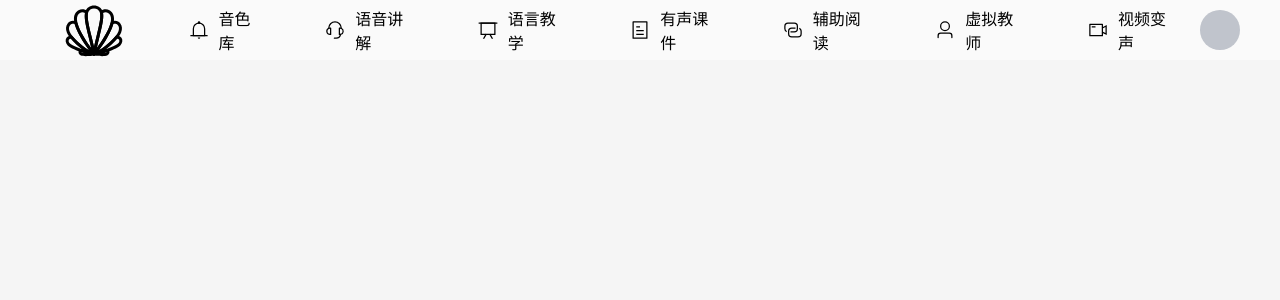
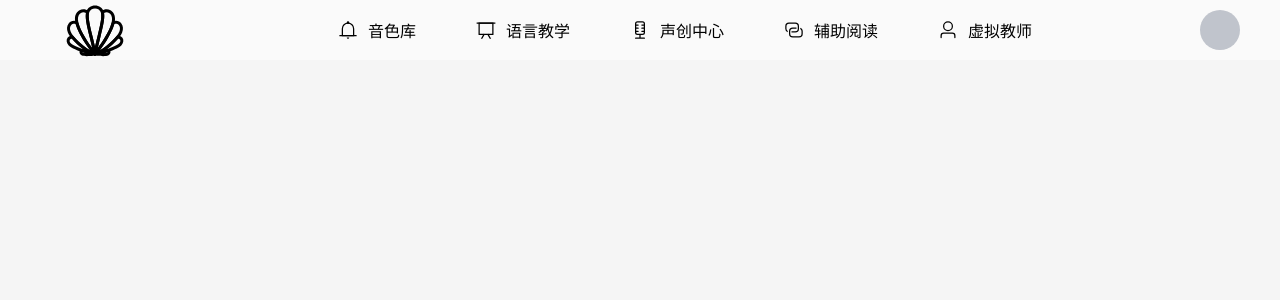
Before and after one commit to Demonor-alt/Sound, a Vue app: page /createbank/1 in a window 1280 px wide. Shown: the top 300 px of the page. Built offline with nearby package versions, Linux system fonts and the light colour scheme.

Commit message:
导航栏调整

```diff
--- a/src/views/Main.vue
+++ b/src/views/Main.vue
@@ -27,21 +27,36 @@
             </el-icon>模型收藏
           </div>
         </el-popover>
-        <div class="menu-item" :class="{ active: activeMenu === 'explanation' }" @click="setActive('explanation')">
-          <el-icon size="20">
-            <Service />
-          </el-icon>语音讲解
-        </div>
         <div class="menu-item" :class="{ active: activeMenu === 'teach' }" @click="setActive('teach')">
           <el-icon size="20">
             <DataBoard />
           </el-icon>语言教学
         </div>
-        <div class="menu-item" :class="{ active: activeMenu === 'courseware' }" @click="setActive('courseware')">
-          <el-icon size="20">
+
+        <el-popover placement="bottom" :width="170" trigger="hover">
+          <template #reference>
+            <div class="menu-item" :class="{ active: activeMenu === 'explanation' || activeMenu === 'courseware' || activeMenu === 'voice'}" @click="setActive('explanation')">
+              <el-icon size="20">
+                <Mic />
+              </el-icon>声创中心
+            </div>
+          </template>
+          <div class="submenu-item" @click="setActive('explanation')">
+            <el-icon size="20">
+            <Service />
+          </el-icon>语音讲解
+          </div>
+          <div class="submenu-item" @click="setActive('courseware')">
+            <el-icon size="20">
             <Tickets />
           </el-icon>有声课件
-        </div>
+          </div>
+          <div class="submenu-item" @click="setActive('voice')">
+            <el-icon size="20">
+            <VideoCamera />
+          </el-icon>视频变声
+          </div>
+        </el-popover>
         <div class="menu-item" :class="{ active: activeMenu === 'assistant' }" @click="setActive('assistant')">
           <el-icon size="20">
             <Connection />
@@ -51,11 +66,6 @@
           <el-icon size="20">
             <User />
           </el-icon>虚拟教师
-        </div>
-        <div class="menu-item" :class="{ active: activeMenu === 'voice' }" @click="setActive('voice')">
-          <el-icon size="20">
-            <VideoCamera />
-          </el-icon>视频变声
         </div>
       </div>
       <el-avatar v-if="token.userImage !== ''" :src="token.userImage"  style="margin-right: 20px;"/>
@@ -72,6 +82,7 @@ import { ref } from 'vue';
 import { useRouter } from 'vue-router';
 import {
   Bell,
+  Mic,
   Service,
   DataBoard,
   Tickets,
```
